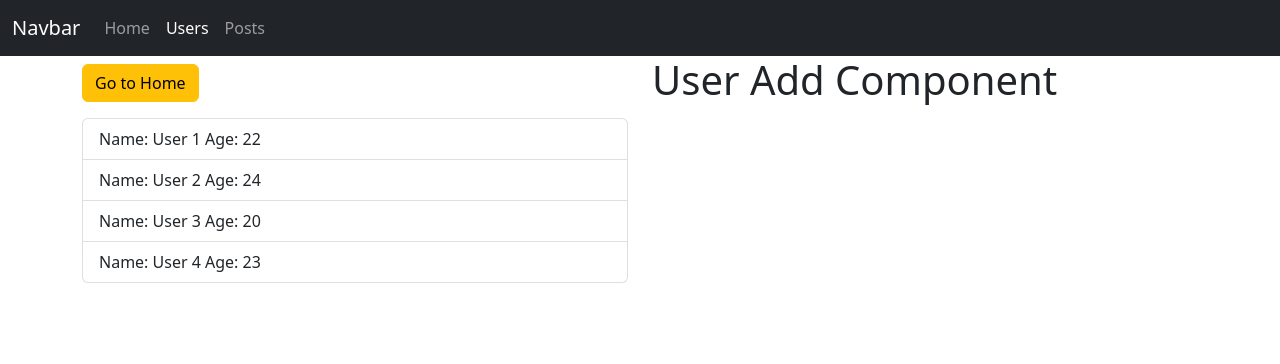
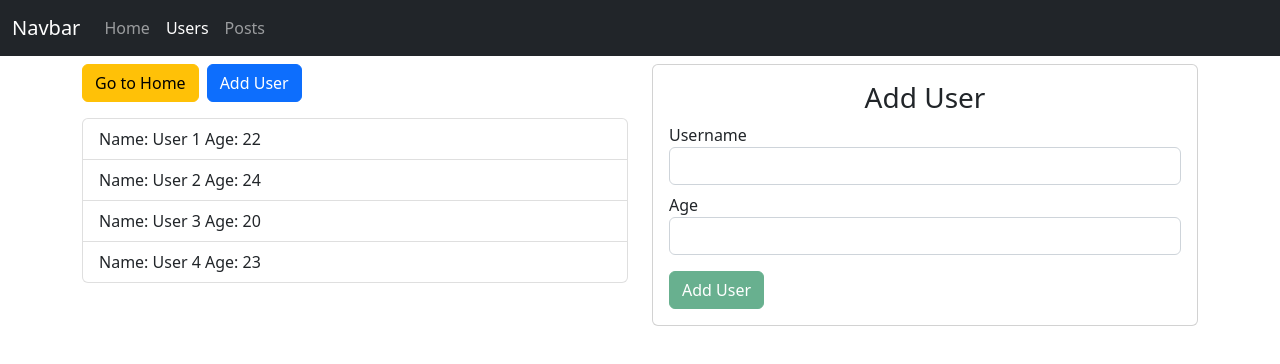
Before and after one commit to NirmalyaNg/angular-tutorial, an Angular app: page /users-list/add in a window 1280 px wide. Shown: the top 364 px of the page. Built offline with nearby package versions, Linux system fonts and the light colour scheme.

Commit message:
Day 19 part 4

```diff
--- a/src/app/app.module.ts
+++ b/src/app/app.module.ts
@@ -1,5 +1,6 @@
 import { NgModule } from '@angular/core';
 import { BrowserModule } from '@angular/platform-browser';
+import { FormsModule } from '@angular/forms';
 
 import { AppComponent } from './app.component';
 import { HomeComponent } from './components/home/home.component';
@@ -59,8 +60,10 @@ const routes: Routes = [
     PostsComponent,
     HeaderComponent,
     UserComponent,
+    UserAddComponent,
+    UserEditComponent,
   ],
-  imports: [BrowserModule, RouterModule.forRoot(routes)],
+  imports: [BrowserModule, RouterModule.forRoot(routes), FormsModule],
   providers: [UsersService],
   bootstrap: [AppComponent],
 })
--- a/src/app/components/user-add/user-add.component.css
+++ b/src/app/components/user-add/user-add.component.css
@@ -0,0 +1,3 @@
+.error {
+  color: red;
+}
--- a/src/app/components/user-add/user-add.component.html
+++ b/src/app/components/user-add/user-add.component.html
@@ -1 +1,58 @@
-<h1>User Add Component</h1>
+<div class="row">
+  <div class="col-sm-12 mt-2">
+    <div class="card">
+      <div class="card-body">
+        <form #myForm="ngForm" (ngSubmit)="handleSubmit()">
+          <h3 class="text-center">Add User</h3>
+          <div class="form-group mb-2">
+            <label for="username">Username</label>
+            <input
+              type="text"
+              class="form-control"
+              id="username"
+              name="username"
+              minlength="6"
+              required
+              ngModel
+              #username="ngModel"
+            />
+          </div>
+          <p class="error" *ngIf="username.touched && username.errors">
+            <span *ngIf="username.errors.minlength"
+              >Username should be minimum 6 characters</span
+            >
+            <span *ngIf="username.errors.required">Username is required</span>
+          </p>
+          <div class="form-group mb-2">
+            <label for="age">Age</label>
+            <input
+              type="number"
+              class="form-control"
+              min="1"
+              max="100"
+              id="age"
+              name="age"
+              required
+              ngModel
+              #age="ngModel"
+            />
+          </div>
+          <p class="error" *ngIf="age.touched && age.errors">
+            <span *ngIf="age.errors.min">Age must be greater than 0</span>
+            <span *ngIf="age.errors.max"
+              >Age must be less than or equal to 100</span
+            >
+            <span *ngIf="age.errors.required">Age is required</span>
+          </p>
+          <button
+            class="btn btn-success mt-2"
+            type="submit"
+            [disabled]="myForm.invalid"
+          >
+            Add User
+          </button>
+        </form>
+      </div>
+    </div>
+  </div>
+</div>
--- a/src/app/components/user-add/user-add.component.ts
+++ b/src/app/components/user-add/user-add.component.ts
@@ -1,15 +1,23 @@
-import { Component, OnInit } from '@angular/core';
+import { Component, OnInit, ViewChild } from '@angular/core';
+import { NgForm } from '@angular/forms';
+import { UsersService } from 'src/app/services/users.service';
 
 @Component({
   selector: 'app-user-add',
   templateUrl: './user-add.component.html',
-  styleUrls: ['./user-add.component.css']
+  styleUrls: ['./user-add.component.css'],
 })
 export class UserAddComponent implements OnInit {
+  @ViewChild('myForm') addUserForm: NgForm;
+  constructor(private usersService: UsersService) {}
 
-  constructor() { }
+  ngOnInit(): void {}
 
-  ngOnInit(): void {
+  handleSubmit() {
+    const username = this.addUserForm.value.username;
+    const age = this.addUserForm.value.age;
+
+    this.usersService.addUser(username, age);
+    this.addUserForm.reset();
   }
-
 }
--- a/src/app/components/user/user.component.ts
+++ b/src/app/components/user/user.component.ts
@@ -20,7 +20,12 @@ export class UserComponent implements OnInit {
     console.log('ngOninit running');
     const id = this.route.snapshot.params['userId'];
     this.user = this.usersService.getUserById(id);
+    // route.snapshot.params is an object which contains the route params and their values
+    // as key value pairs
 
+    // On the other hand route.params is an observable which we need to subscribe to and
+    // the function that we pass to subscribe method will receive the object which contains
+    // the route params and their values as key value pairs
     this.route.params.subscribe((p) => {
       console.log(p);
       console.log('Inside subscription');
--- a/src/app/components/users-list/users-list.component.html
+++ b/src/app/components/users-list/users-list.component.html
@@ -3,6 +3,12 @@
     <!-- <button class="btn btn-warning mt-2" routerLink="home">Go to Home</button> -->
     <button class="btn btn-warning mt-2" (click)="handleClick()">
       Go to Home
+    </button>
+    <button
+      class="btn btn-primary mt-2 ms-2"
+      (click)="handleAddUserNavigation()"
+    >
+      Add User
     </button>
     <ul class="list-group mt-3">
       <li
--- a/src/app/components/users-list/users-list.component.ts
+++ b/src/app/components/users-list/users-list.component.ts
@@ -18,6 +18,10 @@ export class UsersListComponent implements OnInit {
 
   ngOnInit(): void {
     this.users = this.usersService.getUsers();
+
+    this.usersService.usersChanged.subscribe((updatedUsers: User[]) => {
+      this.users = updatedUsers;
+    });
   }
 
   handleClick() {
@@ -29,4 +33,8 @@ export class UsersListComponent implements OnInit {
     this.router.navigate(['users-list', id]);
     // http://localhost:4200/users-list/u4
   }
+
+  handleAddUserNavigation() {
+    this.router.navigate(['users-list', 'add']);
+  }
 }
--- a/src/app/services/users.service.ts
+++ b/src/app/services/users.service.ts
@@ -1,4 +1,4 @@
-import { Injectable } from '@angular/core';
+import { Injectable, EventEmitter } from '@angular/core';
 import { User } from '../models/user.model';
 
 @Injectable()
@@ -25,6 +25,7 @@ export class UsersService {
       age: 23,
     },
   ];
+  public usersChanged = new EventEmitter<User[]>();
 
   public getUsers() {
     return this.users.slice();
@@ -35,4 +36,13 @@ export class UsersService {
       return user.id === id;
     });
   }
+
+  public addUser(username: string, age: string) {
+    this.users.push({
+      id: Math.random().toString(),
+      name: username,
+      age: +age,
+    });
+    this.usersChanged.emit(this.users.slice());
+  }
 }
```
